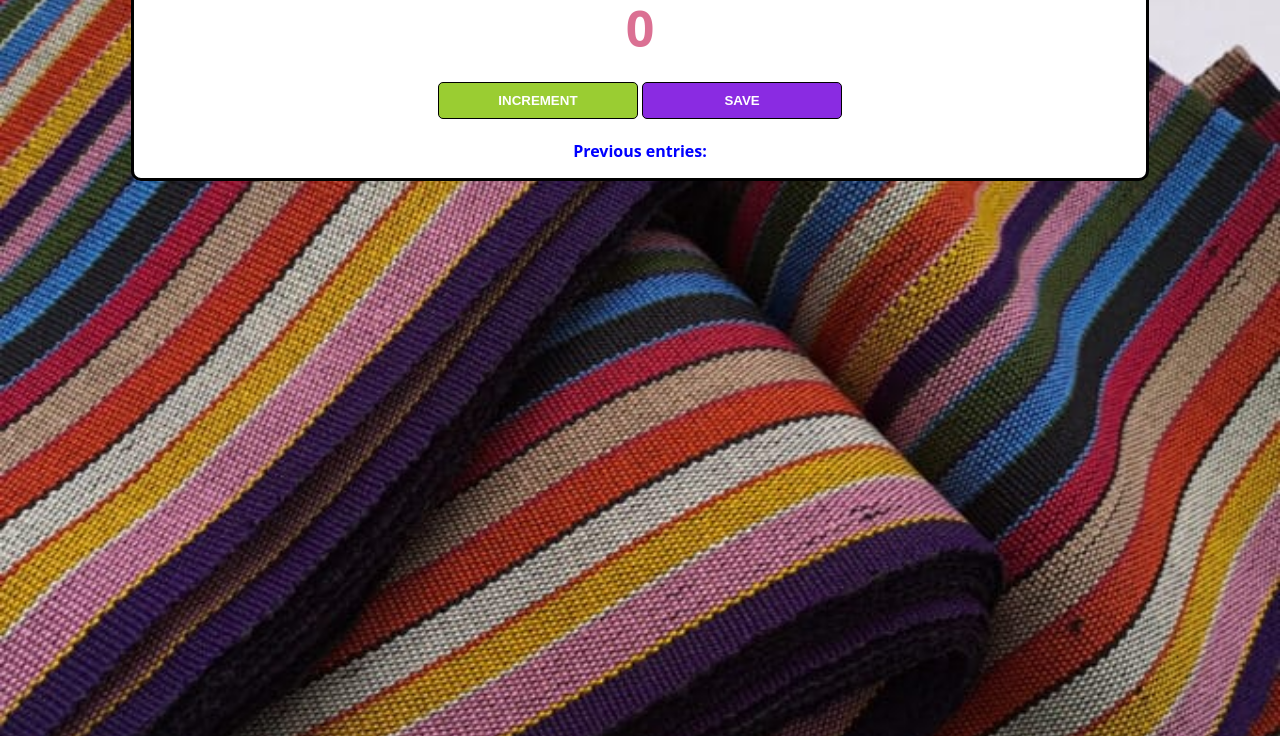
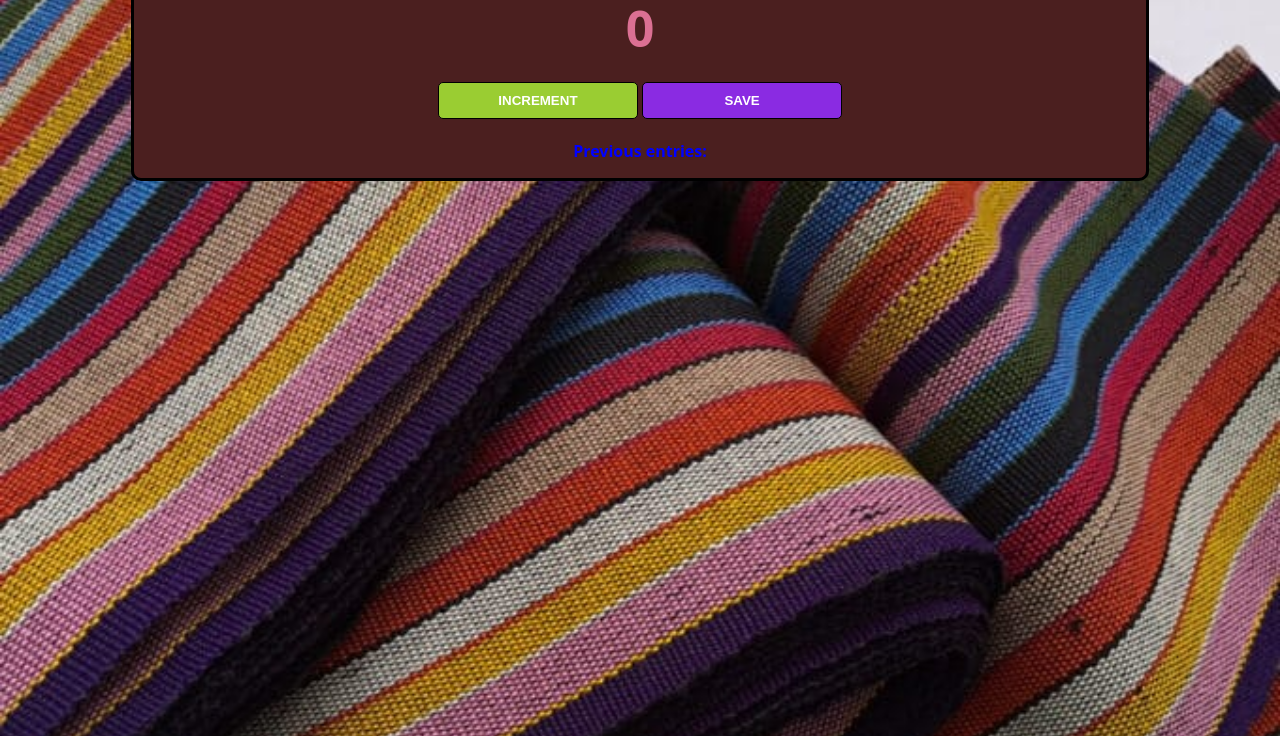
Before and after one commit to segun052/counter-app, a plain HTML site: page index.html in a window 1280 px wide. Shown: the part 80-816 px from the top of the page. Drawn offline with Linux system fonts and the light colour scheme.

Commit message:
background

```diff
--- a/index.css
+++ b/index.css
@@ -7,7 +7,7 @@ body {
 }
 
 .container {
-    background: white;
+   background: rgb(75, 31, 31);
     max-width: 80%;
     margin: auto;
     border: 3px solid black;
```
